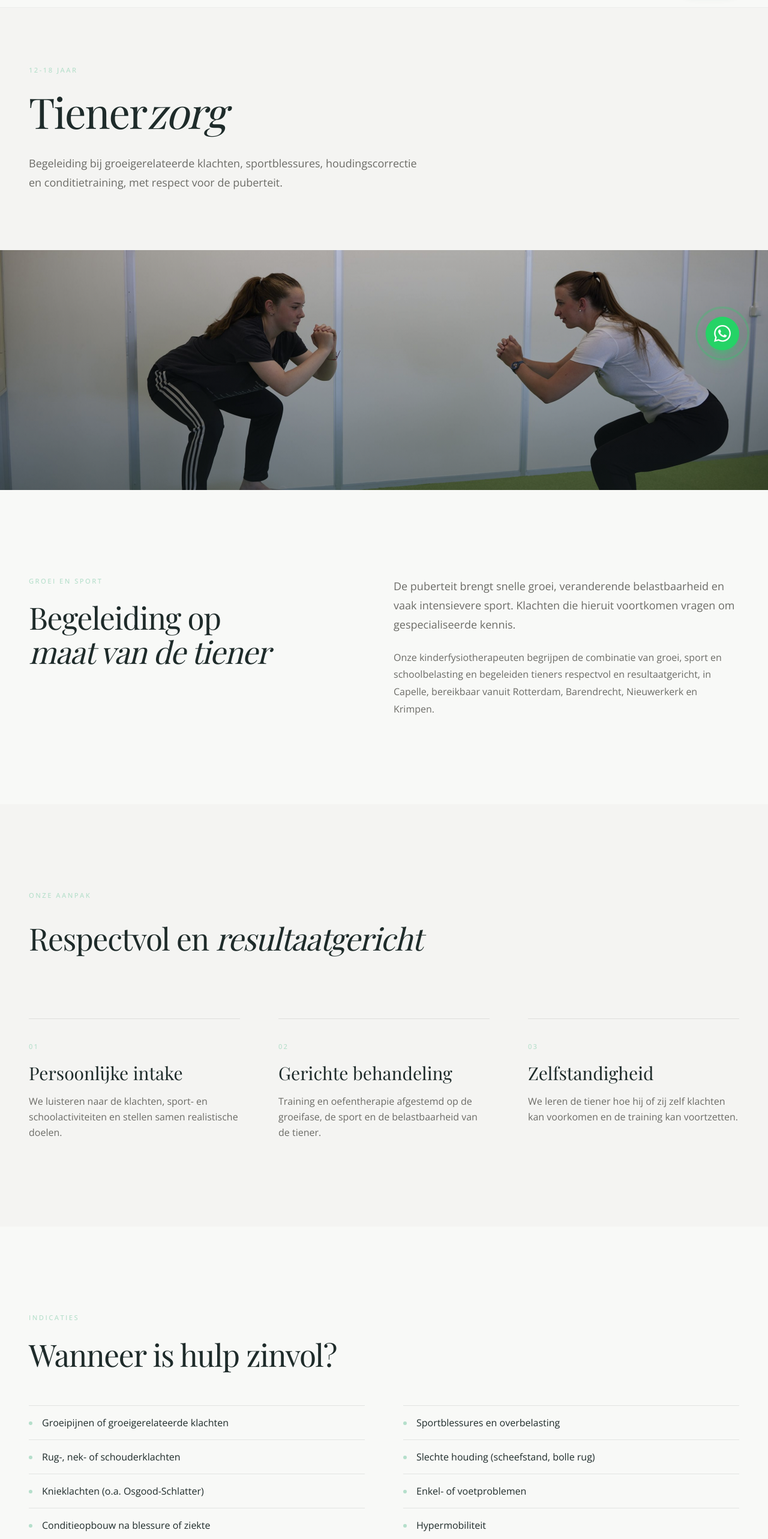
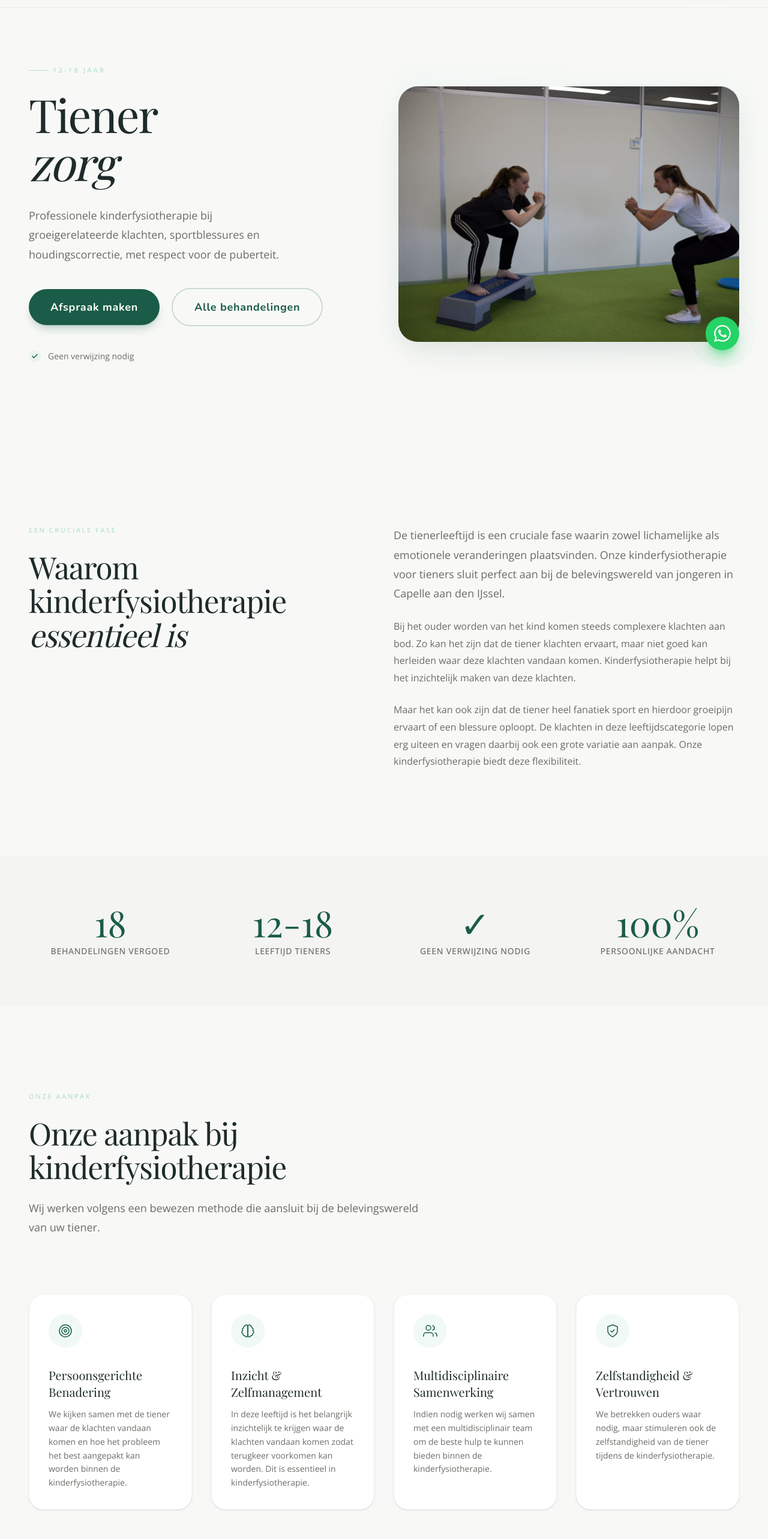
Before and after one commit to Maximustopdeals/kidsfysio-capelle-next-js, a Next.js app: page /tiener in a window 1280 px wide. Shown: the part 120-2686 px from the top of the page at 60% size. Built offline with nearby package versions, Linux system fonts and the light colour scheme.

Commit message:
Refactor TienerPage layout and content
Updated the metadata description and added new sections for approach and indications. Removed the PageHero component and replaced it with a split-screen hero layout.

```diff
--- a/src/app/tiener/page.tsx
+++ b/src/app/tiener/page.tsx
@@ -2,77 +2,160 @@ import type { Metadata } from "next";
 import Image from "next/image";
 import FadeIn from "@/components/FadeIn";
 import Button from "@/components/Button";
-import PageHero from "@/components/PageHero";
 
 export const metadata: Metadata = {
   title: "Kinderfysiotherapie tiener Capelle | 12-18 jaar",
   description:
-    "Kinderfysiotherapie voor tieners (12-18 jaar) in Capelle aan den IJssel. Groeipijnen, sportblessures en houding. Ook voor Rotterdam, Barendrecht en omgeving.",
+    "Kinderfysiotherapie voor tieners (12-18 jaar) in Capelle aan den IJssel. Hulp bij groeipijnen, sportblessures en houding. Ook voor Rotterdam, Barendrecht en omgeving.",
   alternates: { canonical: "/tiener/" },
 };
 
-const indications = [
-  "Groeipijnen of groeigerelateerde klachten",
-  "Sportblessures en overbelasting",
-  "Rug-, nek- of schouderklachten",
-  "Slechte houding (scheefstand, bolle rug)",
-  "Knieklachten (o.a. Osgood-Schlatter)",
-  "Enkel- of voetproblemen",
-  "Conditieopbouw na blessure of ziekte",
-  "Hypermobiliteit",
+const approach = [
+  {
+    title: "Persoonsgerichte Benadering",
+    text: "We kijken samen met de tiener waar de klachten vandaan komen en hoe het probleem het best aangepakt kan worden binnen de kinderfysiotherapie.",
+    icon: "target",
+  },
+  {
+    title: "Inzicht & Zelfmanagement",
+    text: "In deze leeftijd is het belangrijk inzichtelijk te krijgen waar de klachten vandaan komen zodat terugkeer voorkomen kan worden. Dit is essentieel in kinderfysiotherapie.",
+    icon: "brain",
+  },
+  {
+    title: "Multidisciplinaire Samenwerking",
+    text: "Indien nodig werken wij samen met een multidisciplinair team om de beste hulp te kunnen bieden binnen de kinderfysiotherapie.",
+    icon: "users",
+  },
+  {
+    title: "Zelfstandigheid & Vertrouwen",
+    text: "We betrekken ouders waar nodig, maar stimuleren ook de zelfstandigheid van de tiener tijdens de kinderfysiotherapie.",
+    icon: "shield",
+  },
 ];
 
-const approach = [
-  { title: "Persoonlijke intake", text: "We luisteren naar de klachten, sport- en schoolactiviteiten en stellen samen realistische doelen." },
-  { title: "Gerichte behandeling", text: "Training en oefentherapie afgestemd op de groeifase, de sport en de belastbaarheid van de tiener." },
-  { title: "Zelfstandigheid", text: "We leren de tiener hoe hij of zij zelf klachten kan voorkomen en de training kan voortzetten." },
+const indications = [
+  "Hoofdpijn en migraine",
+  "SOLK (onverklaarde klachten)",
+  "Nek- en schouderklachten",
+  "Rugpijn en houdingsproblemen",
+  "Sportblessures",
+  "Groeipijn",
+  "Knieklachten",
+  "Enkelklachten",
+  "Hyperventilatie",
+  "Houdingsproblemen",
+  "Scoliose of hypermobiliteit",
+  "Verminderde conditie",
+  "Overgewicht of diabetes",
+  "Jeugdreuma",
+  "Verminderde belastbaarheid",
+  "Heup- en liesklachten",
+];
+
+const badges = [
+  "Vergoed door alle zorgverzekeraars",
+  "Geen wachtlijst",
+  "Gespecialiseerde kinderfysiotherapeuten",
+  "Tienergerichte aanpak",
 ];
 
 export default function TienerPage() {
   return (
     <>
-      <PageHero
-        eyebrow="12-18 jaar"
-        title={<>Tiener<em className="italic">zorg</em></>}
-        subtitle="Begeleiding bij groeigerelateerde klachten, sportblessures, houdingscorrectie en conditietraining, met respect voor de puberteit."
-      />
+      {/* 1. Split-Screen Hero */}
+      <section className="relative w-full bg-cream pt-16 pb-24 lg:pt-24 lg:pb-32 overflow-hidden">
+        <div className="mx-auto max-w-7xl px-6 lg:px-12 grid grid-cols-1 lg:grid-cols-2 gap-16 lg:gap-12 items-center">
 
-      {/* Sfeerbeeld */}
-      <section className="relative h-[50vh] min-h-[400px] w-full overflow-hidden">
+          <div className="flex flex-col items-start z-10">
+            <FadeIn>
+              <p className="text-[0.7rem] font-medium tracking-[0.28em] uppercase text-sage mb-6 flex items-center gap-2">
+                <span className="w-8 h-[1px] bg-sage inline-block"></span>
+                12-18 jaar
+              </p>
+            </FadeIn>
+
+            <FadeIn delay={0.12}>
+              <h1 className="font-serif text-[clamp(3.25rem,6vw,5.5rem)] font-light leading-[1.05] tracking-[-0.03em] text-charcoal mb-8">
+                Tiener
+                <br />
+                <em className="italic font-light">zorg</em>
+              </h1>
+            </FadeIn>
+
+            <FadeIn delay={0.28}>
+              <p className="text-[1.05rem] lg:text-lg text-muted max-w-md leading-[1.8] font-light mb-10">
+                Professionele kinderfysiotherapie bij groeigerelateerde klachten, sportblessures en houdingscorrectie, met respect voor de puberteit.
+              </p>
+            </FadeIn>
+
+            <FadeIn delay={0.4}>
+              <div className="flex flex-wrap items-center gap-5">
+                <Button href="/contact/" variant="primary" size="lg">
+                  Afspraak maken
+                </Button>
+                <Button href="/behandelingen/" variant="outline" size="lg">
+                  Alle behandelingen
+                </Button>
+              </div>
+            </FadeIn>
+
+            <FadeIn delay={0.5}>
+              <div className="mt-10 flex items-center gap-3 text-sm text-muted font-light">
+                <span className="flex items-center justify-center w-5 h-5 rounded-full bg-brand-mint/20 text-brand-primary">
+                  <svg width="12" height="12" viewBox="0 0 24 24" fill="none" stroke="currentColor" strokeWidth="3" strokeLinecap="round" strokeLinejoin="round"><path d="M20 6L9 17l-5-5" /></svg>
+                </span>
+                Geen verwijzing nodig
+              </div>
+            </FadeIn>
+          </div>
+
+          <div className="relative w-full">
+            <FadeIn delay={0.2} direction="left">
+              <div className="absolute -inset-4 bg-brand-mint/10 rounded-[2.5rem] transform rotate-2 blur-lg"></div>
+
+              <div className="relative aspect-[4/3] rounded-[2rem] overflow-hidden shadow-2xl shadow-charcoal/10">
                 <Image
                   src="/images/Tiener-die-kinderfysiotherapie-krijgt-van-Kids-Fysio-Capelle.jpg"
                   alt="Tiener die kinderfysiotherapie krijgt bij Kids Fysio Capelle in Capelle aan den IJssel"
                   fill
+                  priority
+                  quality={100}
                   className="object-cover object-center"
-          sizes="100vw"
-          priority
+                  sizes="(max-width: 1024px) 100vw, 50vw"
                 />
-        <div className="absolute inset-0 bg-gradient-to-t from-charcoal/40 to-transparent" />
+              </div>
+            </FadeIn>
+          </div>
+
+        </div>
       </section>
 
-      {/* Groei en sport */}
+      {/* 2. Waarom kinderfysiotherapie */}
       <section className="py-28 lg:py-36 bg-cream">
         <div className="mx-auto max-w-7xl px-6 lg:px-12">
           <div className="grid grid-cols-1 lg:grid-cols-12 gap-12 lg:gap-8">
             <div className="lg:col-span-5">
               <FadeIn>
                 <p className="text-[0.7rem] font-medium tracking-[0.22em] uppercase text-sage mb-6">
-                  Groei en sport
+                  Een cruciale fase
                 </p>
                 <h2 className="font-serif text-[clamp(2.25rem,4vw,3.5rem)] font-light tracking-[-0.025em] text-charcoal leading-[1.1]">
-                  Begeleiding op
+                  Waarom kinderfysiotherapie
                   <br />
-                  <em className="italic">maat van de tiener</em>
+                  <em className="italic">essentieel is</em>
                 </h2>
               </FadeIn>
             </div>
             <div className="lg:col-span-6 lg:col-start-7">
               <FadeIn delay={0.15}>
                 <p className="text-muted text-lg leading-[1.8] font-light">
-                  De puberteit brengt snelle groei, veranderende belastbaarheid en vaak intensievere sport. Klachten die hieruit voortkomen vragen om gespecialiseerde kennis.
+                  De tienerleeftijd is een cruciale fase waarin zowel lichamelijke als emotionele veranderingen plaatsvinden. Onze kinderfysiotherapie voor tieners sluit perfect aan bij de belevingswereld van jongeren in Capelle aan den IJssel.
                 </p>
                 <p className="mt-6 text-muted leading-[1.8] font-light">
-                  Onze kinderfysiotherapeuten begrijpen de combinatie van groei, sport en schoolbelasting en begeleiden tieners respectvol en resultaatgericht, in Capelle, bereikbaar vanuit Rotterdam, Barendrecht, Nieuwerkerk en Krimpen.
+                  Bij het ouder worden van het kind komen steeds complexere klachten aan bod. Zo kan het zijn dat de tiener klachten ervaart, maar niet goed kan herleiden waar deze klachten vandaan komen. Kinderfysiotherapie helpt bij het inzichtelijk maken van deze klachten.
+                </p>
+                <p className="mt-6 text-muted leading-[1.8] font-light">
+                  Maar het kan ook zijn dat de tiener heel fanatiek sport en hierdoor groeipijn ervaart of een blessure oploopt. De klachten in deze leeftijdscategorie lopen erg uiteen en vragen daarbij ook een grote variatie aan aanpak. Onze kinderfysiotherapie biedt deze flexibiliteit.
                 </p>
               </FadeIn>
             </div>
@@ -80,30 +163,75 @@ export default function TienerPage() {
         </div>
       </section>
 
-      {/* Onze aanpak */}
-      <section className="py-28 lg:py-36 bg-warm-gray">
+      {/* 3. USP / Stats */}
+      <section className="py-20 bg-warm-gray">
+        <div className="mx-auto max-w-7xl px-6 lg:px-12">
+          <div className="grid grid-cols-2 lg:grid-cols-4 gap-8 text-center">
+            <FadeIn>
+              <div className="flex flex-col items-center">
+                <span className="font-serif text-5xl lg:text-6xl font-light text-brand-primary mb-2">18</span>
+                <span className="text-sm font-medium text-muted uppercase tracking-wider">Behandelingen vergoed</span>
+              </div>
+            </FadeIn>
+            <FadeIn delay={0.1}>
+              <div className="flex flex-col items-center">
+                <span className="font-serif text-5xl lg:text-6xl font-light text-brand-primary mb-2">12-18</span>
+                <span className="text-sm font-medium text-muted uppercase tracking-wider">Leeftijd tieners</span>
+              </div>
+            </FadeIn>
+            <FadeIn delay={0.2}>
+              <div className="flex flex-col items-center">
+                <span className="font-serif text-5xl lg:text-6xl font-light text-brand-primary mb-2">✓</span>
+                <span className="text-sm font-medium text-muted uppercase tracking-wider">Geen verwijzing nodig</span>
+              </div>
+            </FadeIn>
+            <FadeIn delay={0.3}>
+              <div className="flex flex-col items-center">
+                <span className="font-serif text-5xl lg:text-6xl font-light text-brand-primary mb-2">100%</span>
+                <span className="text-sm font-medium text-muted uppercase tracking-wider">Persoonlijke aandacht</span>
+              </div>
+            </FadeIn>
+          </div>
+        </div>
+      </section>
+
+      {/* 4. Onze aanpak */}
+      <section className="py-28 lg:py-36 bg-cream">
         <div className="mx-auto max-w-7xl px-6 lg:px-12">
           <FadeIn>
+            <div className="max-w-2xl mb-16 lg:mb-24">
               <p className="text-[0.7rem] font-medium tracking-[0.22em] uppercase text-sage mb-6">
                 Onze aanpak
               </p>
-            <h2 className="font-serif text-[clamp(2.25rem,4vw,3.5rem)] font-light tracking-[-0.025em] text-charcoal mb-16 lg:mb-24">
-              Respectvol en <em className="italic">resultaatgericht</em>
+              <h2 className="font-serif text-[clamp(2.25rem,4vw,3.5rem)] font-light tracking-[-0.025em] text-charcoal leading-[1.1]">
+                Onze aanpak bij kinderfysiotherapie
               </h2>
+              <p className="mt-6 text-muted text-lg leading-[1.8] font-light">
+                Wij werken volgens een bewezen methode die aansluit bij de belevingswereld van uw tiener.
+              </p>
+            </div>
           </FadeIn>
-          <div className="grid grid-cols-1 md:grid-cols-3 gap-12 lg:gap-16">
+
+          <div className="grid grid-cols-1 md:grid-cols-2 lg:grid-cols-4 gap-8">
             {approach.map((item, i) => (
               <FadeIn key={item.title} delay={i * 0.1}>
-                <div className="group border-t border-charcoal/10 pt-8 transition-colors duration-500 hover:border-forest/40">
-                  <span className="text-[0.7rem] font-medium tracking-[0.18em] uppercase text-sage">
-                    0{i + 1}
-                  </span>
-                  <h3 className="mt-4 font-serif text-2xl lg:text-3xl font-light text-charcoal group-hover:text-forest transition-colors duration-300">
-                    {item.title}
-                  </h3>
-                  <p className="mt-4 text-muted leading-relaxed font-light">
-                    {item.text}
-                  </p>
+                <div className="bg-white p-8 rounded-[1.5rem] shadow-sm hover:shadow-xl hover:-translate-y-2 transition-all duration-500 border border-charcoal/5 h-full">
+                  <div className="w-14 h-14 bg-brand-light rounded-full flex items-center justify-center text-brand-primary mb-8">
+                    {item.icon === "target" && (
+                      <svg width="24" height="24" viewBox="0 0 24 24" fill="none" stroke="currentColor" strokeWidth="1.5" strokeLinecap="round" strokeLinejoin="round"><circle cx="12" cy="12" r="10"/><circle cx="12" cy="12" r="6"/><circle cx="12" cy="12" r="2"/></svg>
+                    )}
+                    {item.icon === "brain" && (
+                      <svg width="24" height="24" viewBox="0 0 24 24" fill="none" stroke="currentColor" strokeWidth="1.5" strokeLinecap="round" strokeLinejoin="round"><path d="M9.5 2A2.5 2.5 0 0 1 12 4.5v15a2.5 2.5 0 0 1-4.96.44 2.5 2.5 0 0 1-2.96-3.08 3 3 0 0 1-.34-5.58 2.5 2.5 0 0 1 1.32-4.24 2.5 2.5 0 0 1 1.98-3A2.5 2.5 0 0 1 9.5 2Z"/><path d="M14.5 2A2.5 2.5 0 0 0 12 4.5v15a2.5 2.5 0 0 0 4.96.44 2.5 2.5 0 0 0 2.96-3.08 3 3 0 0 0 .34-5.58 2.5 2.5 0 0 0-1.32-4.24 2.5 2.5 0 0 0-1.98-3A2.5 2.5 0 0 0 14.5 2Z"/></svg>
+                    )}
+                    {item.icon === "users" && (
+                      <svg width="24" height="24" viewBox="0 0 24 24" fill="none" stroke="currentColor" strokeWidth="1.5" strokeLinecap="round" strokeLinejoin="round"><path d="M17 21v-2a4 4 0 0 0-4-4H5a4 4 0 0 0-4 4v2"/><circle cx="9" cy="7" r="4"/><path d="M23 21v-2a4 4 0 0 0-3-3.87"/><path d="M16 3.13a4 4 0 0 1 0 7.75"/></svg>
+                    )}
+                    {item.icon === "shield" && (
+                      <svg width="24" height="24" viewBox="0 0 24 24" fill="none" stroke="currentColor" strokeWidth="1.5" strokeLinecap="round" strokeLinejoin="round"><path d="M12 22s8-4 8-10V5l-8-3-8 3v7c0 6 8 10 8 10z"/><path d="M9 12l2 2 4-4"/></svg>
+                    )}
+                  </div>
+                  <h3 className="font-serif text-xl font-light text-charcoal mb-3">{item.title}</h3>
+                  <p className="text-muted text-sm leading-relaxed font-light">{item.text}</p>
                 </div>
               </FadeIn>
             ))}
@@ -111,46 +239,68 @@ export default function TienerPage() {
         </div>
       </section>
 
-      {/* Indicaties */}
-      <section className="py-28 lg:py-36 bg-cream">
+      {/* 5. Indicaties */}
+      <section className="py-28 lg:py-36 bg-warm-gray">
         <div className="mx-auto max-w-7xl px-6 lg:px-12">
           <FadeIn>
+            <div className="max-w-2xl mb-16">
               <p className="text-[0.7rem] font-medium tracking-[0.22em] uppercase text-sage mb-6">
                 Indicaties
               </p>
-            <h2 className="font-serif text-[clamp(2.25rem,4vw,3.5rem)] font-light tracking-[-0.025em] text-charcoal mb-14 leading-[1.1]">
-              Wanneer is hulp zinvol?
+              <h2 className="font-serif text-[clamp(2.25rem,4vw,3.5rem)] font-light tracking-[-0.025em] text-charcoal mb-6 leading-[1.1]">
+                Indicaties voor kinderfysiotherapie
               </h2>
+              <p className="text-muted text-lg leading-[1.8] font-light">
+                Herkenbaar bij uw tiener? Wij helpen graag bij deze en andere indicaties.
+              </p>
+            </div>
           </FadeIn>
-          <div className="grid grid-cols-1 sm:grid-cols-2 gap-x-16">
+          <div className="grid grid-cols-1 sm:grid-cols-2 lg:grid-cols-3 gap-x-8 gap-y-0">
             {indications.map((item, i) => (
               <FadeIn key={item} delay={i * 0.03}>
-                <div className="flex items-start gap-4 py-4 border-t border-charcoal/10">
-                  <span className="mt-2.5 w-1.5 h-1.5 rounded-full bg-sage flex-shrink-0" />
-                  <span className="text-charcoal font-light">{item}</span>
+                <div className="flex items-start gap-3 py-3 border-t border-charcoal/10">
+                  <span className="text-brand-primary text-sm mt-0.5">✓</span>
+                  <span className="text-charcoal font-light text-sm">{item}</span>
                 </div>
               </FadeIn>
             ))}
           </div>
+          <FadeIn delay={0.3}>
+            <p className="mt-12 text-muted font-light text-sm">
+              Staat de indicatie er niet tussen? Neem contact op voor persoonlijk advies over kinderfysiotherapie voor tieners.
+            </p>
+          </FadeIn>
         </div>
       </section>
 
-      {/* Call to action */}
-      <section className="py-28 lg:py-40 bg-warm-gray">
-        <div className="mx-auto max-w-2xl px-6 text-center">
+      {/* 6. CTA */}
+      <section className="py-28 lg:py-40 bg-cream">
+        <div className="mx-auto max-w-4xl px-6 text-center">
           <FadeIn>
             <h2 className="font-serif text-[clamp(2.25rem,4vw,3.5rem)] font-light tracking-[-0.025em] text-charcoal leading-[1.1]">
-              Plan een intake
+              Heeft uw tiener hulp nodig bij lichamelijke klachten?
             </h2>
-            <p className="mt-6 text-muted leading-relaxed font-light text-lg">
-              Geen verwijzing nodig. Wij denken graag met u en uw tiener mee.
+            <p className="mt-6 text-muted leading-relaxed font-light text-lg mb-12">
+              Onze gespecialiseerde kinderfysiotherapeuten helpen uw tiener met plezier te leren bewegen en zich optimaal te ontwikkelen met kinderfysiotherapie voor tieners.
             </p>
-            <div className="mt-12 flex flex-wrap justify-center gap-5">
+
+            <div className="flex flex-wrap justify-center gap-x-8 gap-y-4 mb-12">
+              {badges.map((badge) => (
+                <div key={badge} className="flex items-center gap-2">
+                  <span className="text-brand-primary flex-shrink-0">
+                    <svg width="18" height="18" viewBox="0 0 24 24" fill="none" stroke="currentColor" strokeWidth="2.5" strokeLinecap="round" strokeLinejoin="round"><path d="M20 6L9 17l-5-5" /></svg>
+                  </span>
+                  <span className="text-sm font-medium text-charcoal">{badge}</span>
+                </div>
+              ))}
+            </div>
+
+            <div className="flex flex-wrap justify-center gap-5">
               <Button href="/contact/" variant="primary" size="lg">
                 Afspraak maken
               </Button>
               <Button href="tel:0103032575" variant="outline" size="lg">
-                010 303 2575
+                Bel 010 303 2575
               </Button>
             </div>
           </FadeIn>
```
Lines whose indentation alone changed are shown as unchanged.
